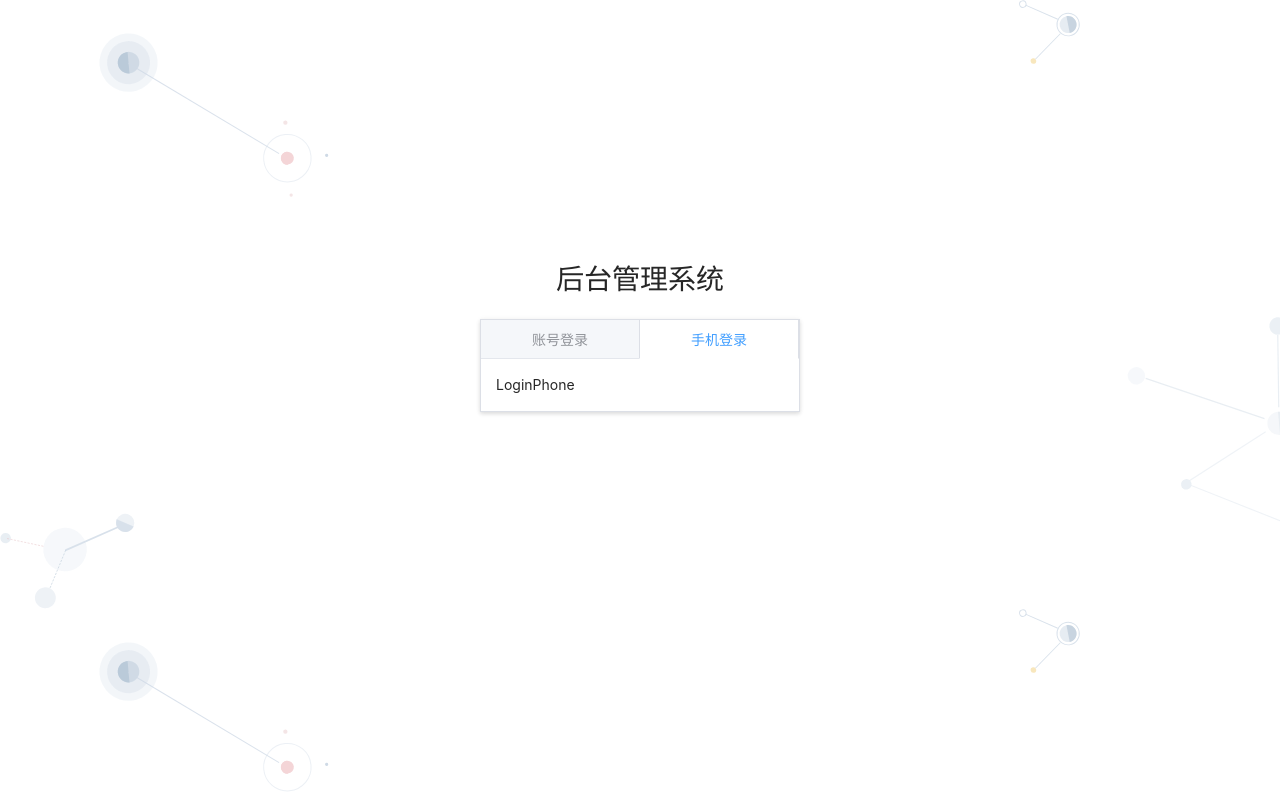
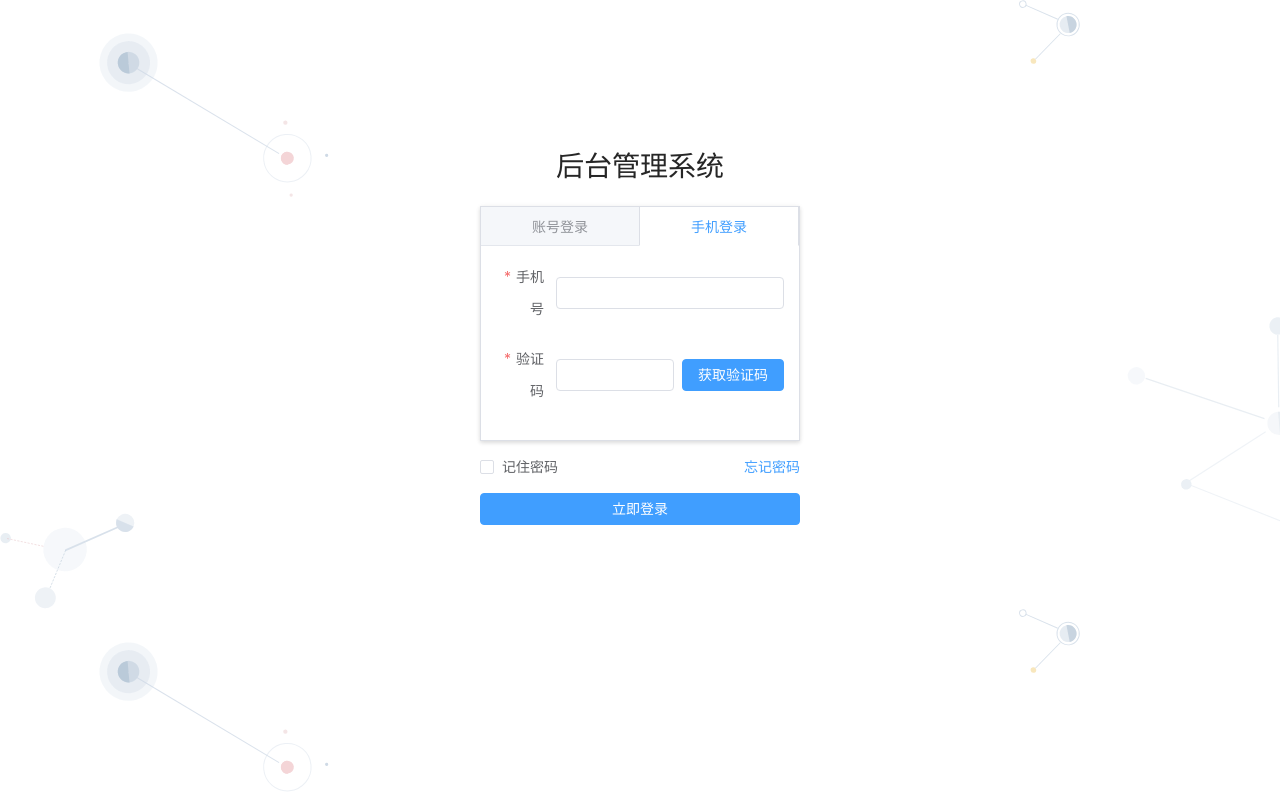
Before and after one commit to CN-Shopkeeper/vue3-ts-cms, a Vue app: page /login in a window 1280 px wide. Both pictures are taken after a click on the tab "手机登录". Built offline with nearby package versions, Linux system fonts and the light colour scheme.

Commit message:
feat(login): add login button and check the input

```diff
--- a/src/global/register-element.ts
+++ b/src/global/register-element.ts
@@ -1,6 +1,24 @@
 import { App } from "vue";
-import { ElTabs, ElTabPane, ElForm, ElFormItem, ElInput } from "element-plus";
-const components = [ElTabs, ElTabPane, ElForm, ElFormItem, ElInput];
+import {
+  ElTabs,
+  ElTabPane,
+  ElForm,
+  ElFormItem,
+  ElInput,
+  ElButton,
+  ElCheckbox,
+  ElLink
+} from "element-plus";
+const components = [
+  ElTabs,
+  ElTabPane,
+  ElForm,
+  ElFormItem,
+  ElInput,
+  ElButton,
+  ElCheckbox,
+  ElLink
+];
 
 export function registerElement(app: App): void {
   for (const component of components) {
--- a/src/views/login/config/account-config.ts
+++ b/src/views/login/config/account-config.ts
@@ -3,7 +3,7 @@
 // el-form中指定model以获取最新的输入值
 export const rules = {
   name: [
-    { require: true, message: "用户名是必传内容", trigger: "change" },
+    { required: true, message: "用户名是必传内容", trigger: "change" },
     {
       pattern: /^[a-z0-9]{5,10}$/,
       message: "用户名必须是5~10个字母或数字",
@@ -11,7 +11,7 @@ export const rules = {
     }
   ],
   password: [
-    { require: true, message: "密码是必传内容", trigger: "change" },
+    { required: true, message: "密码是必传内容", trigger: "burl" },
     {
       pattern: /^[a-z0-9]{5,10}$/,
       message: "密码必须是5~10个字母或数字",
--- /dev/null
+++ b/src/views/login/config/phone-config.ts
@@ -0,0 +1,19 @@
+export const rules = {
+  number: [
+    { required: true, message: "手机号是必传内容", trigger: "change" },
+    {
+      pattern:
+        /^(13[0-9]|14[01456879]|15[0-35-9]|16[2567]|17[0-8]|18[0-9]|19[0-35-9])\d{8}$/,
+      message: "非法手机号",
+      trigger: "change"
+    }
+  ],
+  code: [
+    { required: true, message: "验证码是必传内容", trigger: "change" },
+    {
+      pattern: /^[0-9]{6,6}$/,
+      message: "验证码必须是6个数字",
+      trigger: "change"
+    }
+  ]
+};
--- a/src/views/login/cpns/login-account.vue
+++ b/src/views/login/cpns/login-account.vue
@@ -1,6 +1,6 @@
 <template>
   <div class="login-account">
-    <el-form label-width="60px" :rules="rules" :model="account">
+    <el-form label-width="60px" :rules="rules" :model="account" ref="formRef">
       <el-form-item label="账号" prop="name">
         <el-input v-model="account.name" />
       </el-form-item>
@@ -12,7 +12,8 @@
 </template>
 
 <script lang="ts">
-import { defineComponent, reactive } from "vue";
+import { ElForm } from "element-plus";
+import { defineComponent, reactive, ref } from "vue";
 import { rules } from "../config/account-config";
 export default defineComponent({
   setup() {
@@ -20,10 +21,20 @@ export default defineComponent({
       name: "",
       password: ""
     });
-
+    const formRef = ref<InstanceType<typeof ElForm>>();
+    const loginAction = () => {
+      formRef.value?.validate((valid) => {
+        console.log(valid);
+        if (valid) {
+          console.log("真正的登录逻辑");
+        }
+      });
+    };
     return {
       account,
-      rules
+      rules,
+      loginAction,
+      formRef
     };
   }
 });
--- a/src/views/login/cpns/login-panel.vue
+++ b/src/views/login/cpns/login-panel.vue
@@ -6,20 +6,27 @@
         <template #label>
           <span><i class="el-icon-user-solid"></i> 账号登录</span>
         </template>
-        <login-account />
+        <login-account ref="accountRef" />
       </el-tab-pane>
       <el-tab-pane>
         <template #label>
           <span><i class="el-icon-mobile-phone"></i> 手机登录</span>
         </template>
-        <login-phone />
+        <login-phone ref="phoneRef" />
       </el-tab-pane>
     </el-tabs>
+    <div class="account-control">
+      <el-checkbox v-model="isKeepPassword">记住密码</el-checkbox>
+      <el-link type="primary">忘记密码</el-link>
+    </div>
+    <el-button type="primary" class="login-btn" @click="handleLoginClick"
+      >立即登录</el-button
+    >
   </div>
 </template>
 
 <script lang="ts">
-import { defineComponent } from "vue";
+import { defineComponent, ref } from "vue";
 import LoginAccount from "./login-account.vue";
 import LoginPhone from "./login-phone.vue";
 export default defineComponent({
@@ -28,7 +35,14 @@ export default defineComponent({
     LoginPhone
   },
   setup() {
-    return {};
+    const isKeepPassword = ref(false);
+    const accountRef = ref<InstanceType<typeof LoginAccount>>();
+    const phoneRef = ref<InstanceType<typeof LoginPhone>>();
+    const handleLoginClick = () => {
+      accountRef.value?.loginAction();
+      // phoneRef.value?.loginAction();
+    };
+    return { isKeepPassword, handleLoginClick, accountRef, phoneRef };
   }
 });
 </script>
@@ -41,4 +55,13 @@ export default defineComponent({
     text-align: center;
   }
 }
+.account-control {
+  margin-top: 10px;
+  display: flex;
+  justify-content: space-between;
+}
+.login-btn {
+  width: 100%;
+  margin-top: 10px;
+}
 </style>
--- a/src/views/login/cpns/login-phone.vue
+++ b/src/views/login/cpns/login-phone.vue
@@ -1,15 +1,52 @@
 <template>
-  <div>LoginPhone</div>
+  <div>
+    <el-form label-width="60px" :rules="rules" :model="phone" ref="formRef">
+      <el-form-item label="手机号" prop="number">
+        <el-input v-model="phone.number" />
+      </el-form-item>
+      <el-form-item label="验证码" prop="code">
+        <div class="get-code">
+          <el-input v-model="phone.code" />
+          <el-button type="primary" class="btn-code">获取验证码</el-button>
+        </div>
+      </el-form-item>
+    </el-form>
+  </div>
 </template>
 
 <script lang="ts">
-import { defineComponent } from "vue";
-
+import { ElForm } from "element-plus";
+import { defineComponent, reactive, ref } from "vue";
+import { rules } from "../config/phone-config";
 export default defineComponent({
   setup() {
-    return {};
+    const phone = reactive({
+      number: "",
+      code: ""
+    });
+    const formRef = ref<InstanceType<typeof ElForm>>();
+    const loginAction = () => {
+      formRef.value?.validate((valid) => {
+        if (valid) {
+          console.log("真正的登录逻辑");
+        }
+      });
+    };
+    return {
+      phone,
+      rules,
+      formRef,
+      loginAction
+    };
   }
 });
 </script>
 
-<style scoped></style>
+<style scoped>
+.get-code {
+  display: flex;
+}
+.btn-code {
+  margin-left: 8px;
+}
+</style>
```
